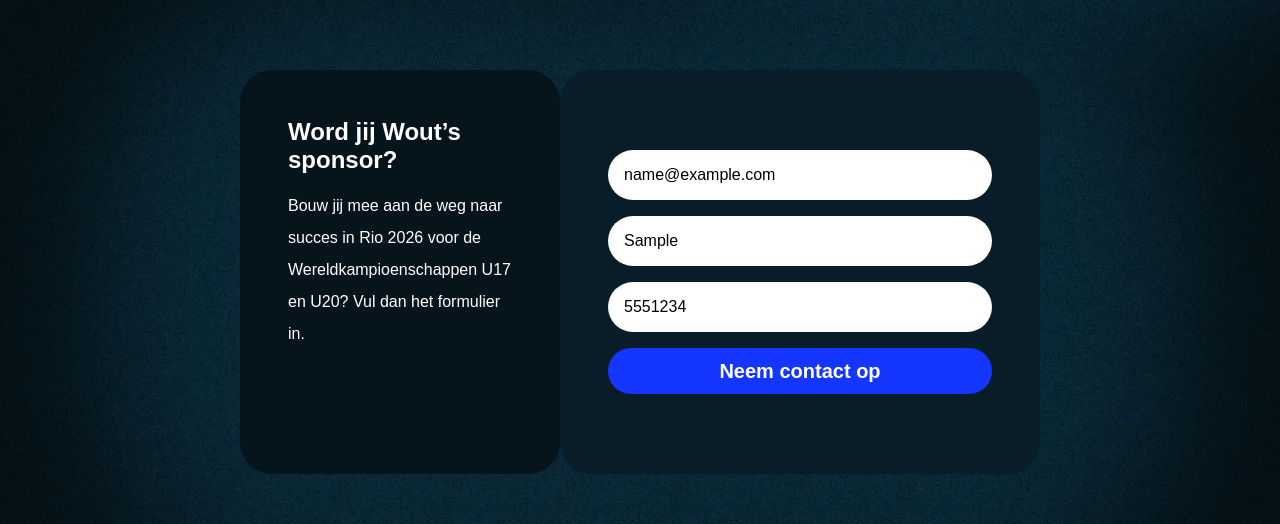
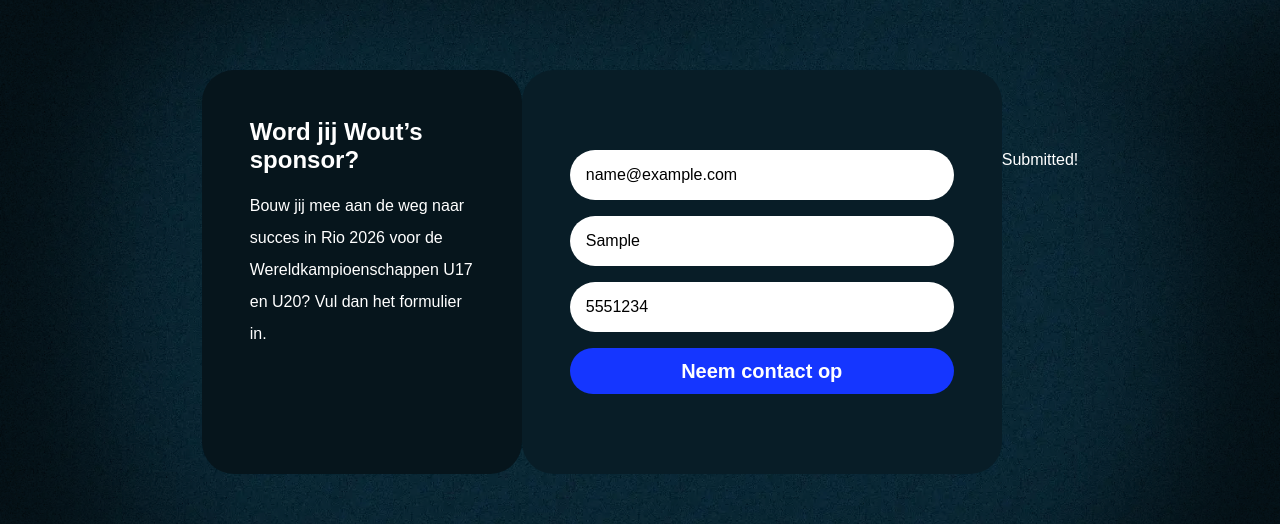
Before and after one commit to launchcafe/Frontend-Wout, a Next.js app: page / in a window 1280 px wide. Both pictures are taken after typing "name@example.com", "Sample", "5551234" into the empty fields and a click on the button "Neem contact op". Shown: the part 2437-2961 px from the top of the page. Built offline with nearby package versions, Linux system fonts and the light colour scheme; no server answers; a web font is replaced by a local one.

Commit message:
add feedback

```diff
--- a/package.json
+++ b/package.json
@@ -9,7 +9,7 @@
     "lint": "next lint"
   },
   "dependencies": {
-    "@netlify/plugin-nextjs": "^5.9.4",
+    "@opennextjs/netlify": "^5.9.4",
     "classnames": "^2.5.1",
     "lucide-react": "^0.474.0",
     "next": "15.1.6",
--- a/src/pages/Components/js/form.js
+++ b/src/pages/Components/js/form.js
@@ -1,16 +1,32 @@
-import styles from '@/styles/form.module.css'
+import styles from '@/styles/form.module.css';
+import { useState } from 'react';
 
 export default function Form() {
+    const [status, setStatus] = useState(null);
+    const [error, setError] = useState(null);
 
     const handleFormSubmit = async (event) => {
         event.preventDefault();
-        const formData = new FormData(event.target);
-        await fetch("/__forms.html", {
-          method: "POST",
-          headers: { "Content-Type": "application/x-www-form-urlencoded" },
-          body: new URLSearchParams(formData).toString(),
-        });
-        // Success and error handling ...
+        try {
+            setStatus('pending');
+            setError(null);
+            const myForm = event.target;
+            const formData = new FormData(myForm);
+            const res = await fetch('/__forms.html', {
+                method: 'POST',
+                headers: { 'Content-Type': 'application/x-www-form-urlencoded' },
+                body: new URLSearchParams(formData).toString()
+            });
+            if (res.status === 200) {
+                setStatus('ok');
+            } else {
+                setStatus('error');
+                setError(`${res.status} ${res.statusText}`);
+            }
+        } catch (e) {
+            setStatus('error');
+            setError(`${e}`);
+        }
       };
 
 
@@ -32,6 +48,53 @@
             <input  className={styles.input} placeholder="Jouw telefoonnummer*" type="tel" id="phone" name="phone" required />
             <button  type="submit" value="Verzenden">Neem contact op</button>
             </form>
+            {status === 'ok' && (
+                        <div className="alert alert-success">
+                            <SuccessIcon />
+                            Submitted!
+                        </div>
+                    )}
+                    {status === 'error' && (
+                        <div className="alert alert-error">
+                            <ErrorIcon />
+                            {error}
+                        </div>
+                    )}
         </div>
     )
 }
+
+function SuccessIcon() {
+    return (
+        <svg
+            xmlns="http://www.w3.org/2000/svg"
+            className="stroke-current shrink-0 h-6 w-6"
+            fill="none"
+            viewBox="0 0 24 24"
+        >
+            <path
+                strokeLinecap="round"
+                strokeLinejoin="round"
+                strokeWidth="2"
+                d="M9 12l2 2 4-4m6 2a9 9 0 11-18 0 9 9 0 0118 0z"
+            />
+        </svg>
+    );
+}
+function ErrorIcon(success) {
+    return (
+        <svg
+            xmlns="http://www.w3.org/2000/svg"
+            className="stroke-current shrink-0 h-6 w-6"
+            fill="none"
+            viewBox="0 0 24 24"
+        >
+            <path
+                strokeLinecap="round"
+                strokeLinejoin="round"
+                strokeWidth="2"
+                d="M10 14l2-2m0 0l2-2m-2 2l-2-2m2 2l2 2m7-2a9 9 0 11-18 0 9 9 0 0118 0z"
+            />
+        </svg>
+    );
+}
```
